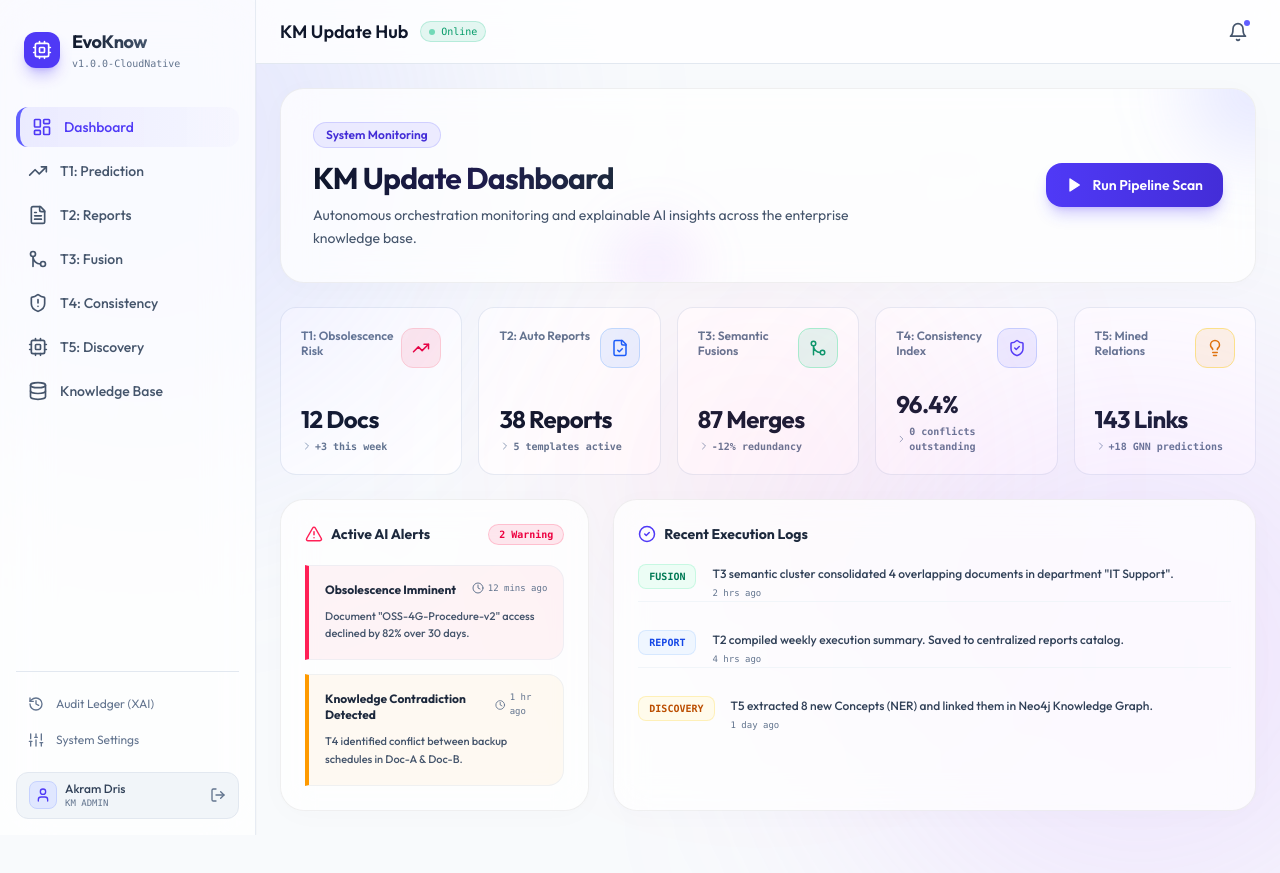
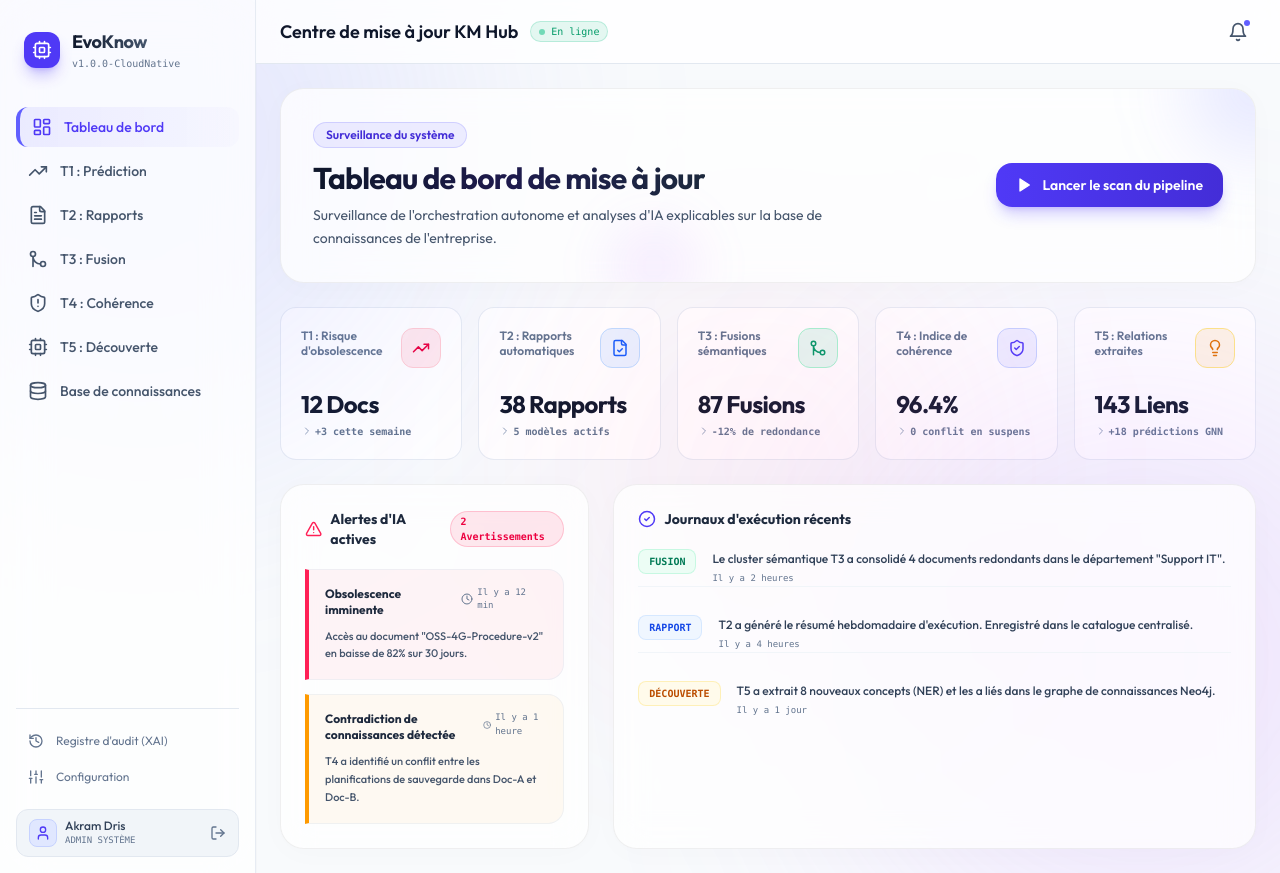
Before and after one commit to akram-dris/evo-know, a Vue app in the folder frontend/: page / in a window 1280 px wide. Before the commit the page ends 835 px from the top, so only its background shows below. Built offline with nearby package versions, Linux system fonts and the light colour scheme.

Commit message:
intl: translate all frontend application views, sidebar, header, and metadata into professional French

```diff
--- a/frontend/src/App.vue
+++ b/frontend/src/App.vue
@@ -49,31 +49,31 @@ onMounted(() => {
       <nav class="flex-1 space-y-1">
         <router-link to="/" class="flex items-center space-x-3 px-3 py-2.5 rounded-xl text-slate-600 hover:bg-slate-100 hover:text-slate-900 transition-all group">
           <LayoutDashboard class="h-5 w-5 group-hover:text-indigo-600 transition-colors" />
-          <span class="text-sm font-medium">Dashboard</span>
+          <span class="text-sm font-medium">Tableau de bord</span>
         </router-link>
         <router-link to="/prediction" class="flex items-center space-x-3 px-3 py-2.5 rounded-xl text-slate-600 hover:bg-slate-100 hover:text-slate-900 transition-all group">
           <TrendingUp class="h-5 w-5 group-hover:text-indigo-600 transition-colors" />
-          <span class="text-sm font-medium">T1: Prediction</span>
+          <span class="text-sm font-medium">T1 : Prédiction</span>
         </router-link>
         <router-link to="/reports" class="flex items-center space-x-3 px-3 py-2.5 rounded-xl text-slate-600 hover:bg-slate-100 hover:text-slate-900 transition-all group">
           <FileText class="h-5 w-5 group-hover:text-indigo-600 transition-colors" />
-          <span class="text-sm font-medium">T2: Reports</span>
+          <span class="text-sm font-medium">T2 : Rapports</span>
         </router-link>
         <router-link to="/fusion" class="flex items-center space-x-3 px-3 py-2.5 rounded-xl text-slate-600 hover:bg-slate-100 hover:text-slate-900 transition-all group">
           <GitMerge class="h-5 w-5 group-hover:text-indigo-600 transition-colors" />
-          <span class="text-sm font-medium">T3: Fusion</span>
+          <span class="text-sm font-medium">T3 : Fusion</span>
         </router-link>
         <router-link to="/consistency" class="flex items-center space-x-3 px-3 py-2.5 rounded-xl text-slate-600 hover:bg-slate-100 hover:text-slate-900 transition-all group">
           <ShieldAlert class="h-5 w-5 group-hover:text-indigo-600 transition-colors" />
-          <span class="text-sm font-medium">T4: Consistency</span>
+          <span class="text-sm font-medium">T4 : Cohérence</span>
         </router-link>
         <router-link to="/discovery" class="flex items-center space-x-3 px-3 py-2.5 rounded-xl text-slate-600 hover:bg-slate-100 hover:text-slate-900 transition-all group">
           <Cpu class="h-5 w-5 group-hover:text-indigo-600 transition-colors" />
-          <span class="text-sm font-medium">T5: Discovery</span>
+          <span class="text-sm font-medium">T5 : Découverte</span>
         </router-link>
         <router-link to="/knowledge-base" class="flex items-center space-x-3 px-3 py-2.5 rounded-xl text-slate-600 hover:bg-slate-100 hover:text-slate-900 transition-all group">
           <Database class="h-5 w-5 group-hover:text-indigo-600 transition-colors" />
-          <span class="text-sm font-medium">Knowledge Base</span>
+          <span class="text-sm font-medium">Base de connaissances</span>
         </router-link>
       </nav>
 
@@ -81,11 +81,11 @@ onMounted(() => {
       <div class="border-t border-slate-200 pt-4 space-y-1">
         <router-link to="/audit" class="flex items-center space-x-3 px-3 py-2 rounded-lg text-slate-500 hover:text-slate-800 transition-colors text-xs">
           <History class="h-4 w-4" />
-          <span>Audit Ledger (XAI)</span>
+          <span>Registre d'audit (XAI)</span>
         </router-link>
         <router-link to="/settings" class="flex items-center space-x-3 px-3 py-2 rounded-lg text-slate-500 hover:text-slate-800 transition-colors text-xs">
           <Sliders class="h-4 w-4" />
-          <span>System Settings</span>
+          <span>Configuration</span>
         </router-link>
         <div class="flex items-center justify-between px-3 py-2 mt-4 bg-slate-100 rounded-xl border border-slate-200">
           <div class="flex items-center space-x-2">
@@ -94,7 +94,7 @@ onMounted(() => {
             </div>
             <div class="truncate w-24">
               <p class="text-xs font-medium text-slate-700 truncate">Akram Dris</p>
-              <p class="text-[9px] text-slate-500 font-mono uppercase">KM Admin</p>
+              <p class="text-[9px] text-slate-500 font-mono uppercase">Admin Système</p>
             </div>
           </div>
           <button class="text-slate-500 hover:text-slate-700">
@@ -109,10 +109,10 @@ onMounted(() => {
       <!-- Navbar / Top Header -->
       <header class="h-16 border-b border-slate-200 bg-white/80 backdrop-blur-md flex items-center justify-between px-6 shrink-0 z-10">
         <div class="flex items-center space-x-3">
-          <h2 class="font-semibold text-lg text-slate-900">KM Update Hub</h2>
+          <h2 class="font-semibold text-lg text-slate-900">Centre de mise à jour KM Hub</h2>
           <div class="flex items-center space-x-1.5 px-2 py-0.5 rounded-full bg-emerald-500/10 border border-emerald-500/20 text-emerald-600">
             <span class="h-1.5 w-1.5 rounded-full bg-emerald-500 animate-pulse"></span>
-            <span class="text-[10px] font-mono font-medium">{{ systemStatus }}</span>
+            <span class="text-[10px] font-mono font-medium">En ligne</span>
           </div>
         </div>
         <div class="flex items-center space-x-2">
--- a/frontend/src/views/Audit.vue
+++ b/frontend/src/views/Audit.vue
@@ -1,11 +1,11 @@
 <template>
   <div class="space-y-6">
     <div class="bg-gradient-to-r from-white to-slate-100 p-6 rounded-2xl border border-slate-200 glass-panel shadow-xs">
-      <h1 class="text-2xl font-bold text-slate-900">XAI Audit Ledger</h1>
-      <p class="text-slate-600 text-sm mt-1">Audit trail and explainable AI descriptions for autonomous decisions.</p>
+      <h1 class="text-2xl font-bold text-slate-900">Registre d'audit XAI</h1>
+      <p class="text-slate-600 text-sm mt-1">Piste d'audit et descriptions d'IA explicables pour les décisions autonomes.</p>
     </div>
     <div class="p-6 bg-white border border-slate-200 rounded-2xl glass-panel text-slate-600 text-center py-20 shadow-xs">
-      XAI Audit Ledger is loaded. Revert automated AI fusions or review confidence calculations.
+      Le registre d'audit XAI est chargé. Annulez les fusions automatiques ou vérifiez les calculs de confiance.
     </div>
   </div>
 </template>
--- a/frontend/src/views/Consistency.vue
+++ b/frontend/src/views/Consistency.vue
@@ -1,11 +1,11 @@
 <template>
   <div class="space-y-6">
     <div class="bg-gradient-to-r from-white to-slate-100 p-6 rounded-2xl border border-slate-200 glass-panel shadow-xs">
-      <h1 class="text-2xl font-bold text-slate-900">T4: Automatic Consistency Analysis</h1>
-      <p class="text-slate-600 text-sm mt-1">Cross-referencing logic and contradictions checking using Neo4j networks.</p>
+      <h1 class="text-2xl font-bold text-slate-900">T4 : Analyse de cohérence automatique</h1>
+      <p class="text-slate-600 text-sm mt-1">Logique de croisement et vérification des contradictions à l'aide des réseaux Neo4j.</p>
     </div>
     <div class="p-6 bg-white border border-slate-200 rounded-2xl glass-panel text-slate-600 text-center py-20 shadow-xs">
-      T4 Consistency Module is loaded. Renders D3 force-directed maps of logical relationship links.
+      Le module de cohérence T4 est chargé. Affiche les cartes orientées force D3 des liens de relations logiques.
     </div>
   </div>
 </template>
--- a/frontend/src/views/Dashboard.vue
+++ b/frontend/src/views/Dashboard.vue
@@ -15,41 +15,41 @@ import {
 
 const stats = ref([
   {
-    name: 'T1: Obsolescence Risk',
+    name: "T1 : Risque d'obsolescence",
     value: '12 Docs',
-    change: '+3 this week',
+    change: '+3 cette semaine',
     icon: TrendingUp,
     color: 'text-rose-600 bg-rose-500/10 border-rose-200',
     hoverGlow: 'hover:shadow-rose-500/10 hover:border-rose-300'
   },
   {
-    name: 'T2: Auto Reports',
-    value: '38 Reports',
-    change: '5 templates active',
+    name: 'T2 : Rapports automatiques',
+    value: '38 Rapports',
+    change: '5 modèles actifs',
     icon: FileCheck,
     color: 'text-blue-600 bg-blue-500/10 border-blue-200',
     hoverGlow: 'hover:shadow-blue-500/10 hover:border-blue-300'
   },
   {
-    name: 'T3: Semantic Fusions',
-    value: '87 Merges',
-    change: '-12% redundancy',
+    name: 'T3 : Fusions sémantiques',
+    value: '87 Fusions',
+    change: '-12% de redondance',
     icon: GitMerge,
     color: 'text-emerald-600 bg-emerald-500/10 border-emerald-200',
     hoverGlow: 'hover:shadow-emerald-500/10 hover:border-emerald-300'
   },
   {
-    name: 'T4: Consistency Index',
+    name: 'T4 : Indice de cohérence',
     value: '96.4%',
-    change: '0 conflicts outstanding',
+    change: '0 conflit en suspens',
     icon: ShieldCheck,
     color: 'text-indigo-600 bg-indigo-500/10 border-indigo-200',
     hoverGlow: 'hover:shadow-indigo-500/10 hover:border-indigo-300'
   },
   {
-    name: 'T5: Mined Relations',
-    value: '143 Links',
-    change: '+18 GNN predictions',
+    name: 'T5 : Relations extraites',
+    value: '143 Liens',
+    change: '+18 prédictions GNN',
     icon: Lightbulb,
     color: 'text-amber-600 bg-amber-500/10 border-amber-200',
     hoverGlow: 'hover:shadow-amber-500/10 hover:border-amber-300'
@@ -57,14 +57,14 @@ const stats = ref([
 ])
 
 const recentAlerts = ref([
-  { id: 1, title: 'Obsolescence Imminent', desc: 'Document "OSS-4G-Procedure-v2" access declined by 82% over 30 days.', time: '12 mins ago', severity: 'high', bgClass: 'bg-rose-500/5 border-rose-100 border-l-rose-500' },
-  { id: 2, title: 'Knowledge Contradiction Detected', desc: 'T4 identified conflict between backup schedules in Doc-A & Doc-B.', time: '1 hr ago', severity: 'medium', bgClass: 'bg-amber-500/5 border-amber-100 border-l-amber-500' },
+  { id: 1, title: 'Obsolescence imminente', desc: 'Accès au document "OSS-4G-Procedure-v2" en baisse de 82% sur 30 jours.', time: 'Il y a 12 min', severity: 'high', bgClass: 'bg-rose-500/5 border-rose-100 border-l-rose-500' },
+  { id: 2, title: 'Contradiction de connaissances détectée', desc: 'T4 a identifié un conflit entre les planifications de sauvegarde dans Doc-A et Doc-B.', time: 'Il y a 1 heure', severity: 'medium', bgClass: 'bg-amber-500/5 border-amber-100 border-l-amber-500' },
 ])
 
 const recentActivity = ref([
-  { id: 1, type: 'Fusion', message: 'T3 semantic cluster consolidated 4 overlapping documents in department "IT Support".', time: '2 hrs ago', badgeColor: 'bg-emerald-50 text-emerald-700 border-emerald-200/50' },
-  { id: 2, type: 'Report', message: 'T2 compiled weekly execution summary. Saved to centralized reports catalog.', time: '4 hrs ago', badgeColor: 'bg-blue-50 text-blue-700 border-blue-200/50' },
-  { id: 3, type: 'Discovery', message: 'T5 extracted 8 new Concepts (NER) and linked them in Neo4j Knowledge Graph.', time: '1 day ago', badgeColor: 'bg-amber-50 text-amber-700 border-amber-200/50' },
+  { id: 1, type: 'Fusion', message: 'Le cluster sémantique T3 a consolidé 4 documents redondants dans le département "Support IT".', time: 'Il y a 2 heures', badgeColor: 'bg-emerald-50 text-emerald-700 border-emerald-200/50' },
+  { id: 2, type: 'Rapport', message: 'T2 a généré le résumé hebdomadaire d\'exécution. Enregistré dans le catalogue centralisé.', time: 'Il y a 4 heures', badgeColor: 'bg-blue-50 text-blue-700 border-blue-200/50' },
+  { id: 3, type: 'Découverte', message: 'T5 a extrait 8 nouveaux concepts (NER) et les a liés dans le graphe de connaissances Neo4j.', time: 'Il y a 1 jour', badgeColor: 'bg-amber-50 text-amber-700 border-amber-200/50' },
 ])
 </script>
 
@@ -79,20 +79,20 @@ const recentActivity = ref([
       <div class="relative z-10 flex flex-col md:flex-row justify-between items-start md:items-center gap-4">
         <div>
           <span class="inline-flex items-center px-3 py-1 rounded-full text-xs font-semibold bg-indigo-500/10 text-indigo-700 mb-3 border border-indigo-500/20">
-            System Monitoring
+            Surveillance du système
           </span>
           <h1 class="text-2xl md:text-3xl font-extrabold tracking-tight">
             <span class="bg-gradient-to-r from-slate-900 via-indigo-950 to-slate-800 bg-clip-text text-transparent">
-              KM Update Dashboard
+              Tableau de bord de mise à jour
             </span>
           </h1>
           <p class="text-slate-600 text-sm mt-2 max-w-xl leading-relaxed">
-            Autonomous orchestration monitoring and explainable AI insights across the enterprise knowledge base.
+            Surveillance de l'orchestration autonome et analyses d'IA explicables sur la base de connaissances de l'entreprise.
           </p>
         </div>
         <button class="bg-gradient-to-r from-indigo-600 to-indigo-700 hover:from-indigo-500 hover:to-indigo-600 text-white font-semibold text-sm px-5 py-3 rounded-2xl flex items-center space-x-2.5 shadow-lg shadow-indigo-600/25 hover:shadow-indigo-600/35 hover:-translate-y-0.5 transition-all duration-200 cursor-pointer group">
           <Play class="h-4 w-4 fill-current transition-transform group-hover:scale-110" />
-          <span>Run Pipeline Scan</span>
+          <span>Lancer le scan du pipeline</span>
         </button>
       </div>
     </div>
@@ -125,9 +125,9 @@ const recentActivity = ref([
         <div class="flex justify-between items-center">
           <h2 class="font-bold text-slate-800 text-sm flex items-center space-x-2">
             <AlertTriangle class="h-4.5 w-4.5 text-rose-500" />
-            <span>Active AI Alerts</span>
+            <span>Alertes d'IA actives</span>
           </h2>
-          <span class="bg-rose-500/10 border border-rose-500/20 text-rose-600 text-[10px] font-mono px-2.5 py-0.5 rounded-full font-bold">2 Warning</span>
+          <span class="bg-rose-500/10 border border-rose-500/20 text-rose-600 text-[10px] font-mono px-2.5 py-0.5 rounded-full font-bold">2 Avertissements</span>
         </div>
 
         <div class="space-y-3.5">
@@ -150,7 +150,7 @@ const recentActivity = ref([
       <div class="lg:col-span-2 bg-white/90 border border-slate-200/80 p-6 rounded-3xl space-y-5 glass-panel shadow-sm">
         <h2 class="font-bold text-slate-800 text-sm flex items-center space-x-2">
           <CheckCircle2 class="h-4.5 w-4.5 text-indigo-600" />
-          <span>Recent Execution Logs</span>
+          <span>Journaux d'exécution récents</span>
         </h2>
 
         <div class="divide-y divide-slate-100 space-y-3.5">
--- a/frontend/src/views/Discovery.vue
+++ b/frontend/src/views/Discovery.vue
@@ -1,11 +1,11 @@
 <template>
   <div class="space-y-6">
     <div class="bg-gradient-to-r from-white to-slate-100 p-6 rounded-2xl border border-slate-200 glass-panel shadow-xs">
-      <h1 class="text-2xl font-bold text-slate-900">T5: Automatic Knowledge Discovery</h1>
-      <p class="text-slate-600 text-sm mt-1">Extracting concepts and discovering associations via NER & GNNs.</p>
+      <h1 class="text-2xl font-bold text-slate-900">T5 : Découverte de connaissances automatique</h1>
+      <p class="text-slate-600 text-sm mt-1">Extraction de concepts et découverte d'associations via NER et GNN.</p>
     </div>
     <div class="p-6 bg-white border border-slate-200 rounded-2xl glass-panel text-slate-600 text-center py-20 shadow-xs">
-      T5 Discovery Module is loaded. Handles ingestion of raw data streams, NER extraction, and link generation.
+      Le module de découverte T5 est chargé. Gère l'ingestion des flux de données brutes, l'extraction NER et la génération de liens.
     </div>
   </div>
 </template>
--- a/frontend/src/views/Fusion.vue
+++ b/frontend/src/views/Fusion.vue
@@ -1,11 +1,11 @@
 <template>
   <div class="space-y-6">
     <div class="bg-gradient-to-r from-white to-slate-100 p-6 rounded-2xl border border-slate-200 glass-panel shadow-xs">
-      <h1 class="text-2xl font-bold text-slate-900">T3: Intelligent Knowledge Fusion</h1>
-      <p class="text-slate-600 text-sm mt-1">Consolidation of duplicate documents using K-Means and DBSCAN clustering.</p>
+      <h1 class="text-2xl font-bold text-slate-900">T3 : Fusion de connaissances intelligente</h1>
+      <p class="text-slate-600 text-sm mt-1">Consolidation des documents doublons à l'aide du clustering K-Means et DBSCAN.</p>
     </div>
     <div class="p-6 bg-white border border-slate-200 rounded-2xl glass-panel text-slate-600 text-center py-20 shadow-xs">
-      T3 Fusion Module is loaded. Visualizes 2D embeddings projections and side-by-side merge differences.
+      Le module de fusion T3 est chargé. Visualise les projections d'embeddings en 2D et les différences de fusion côte à côte.
     </div>
   </div>
 </template>
--- a/frontend/src/views/KnowledgeBase.vue
+++ b/frontend/src/views/KnowledgeBase.vue
@@ -1,11 +1,11 @@
 <template>
   <div class="space-y-6">
     <div class="bg-gradient-to-r from-white to-slate-100 p-6 rounded-2xl border border-slate-200 glass-panel shadow-xs">
-      <h1 class="text-2xl font-bold text-slate-900">Knowledge Base Catalog</h1>
-      <p class="text-slate-600 text-sm mt-1">Full-text search, semantic search and knowledge sheets management.</p>
+      <h1 class="text-2xl font-bold text-slate-900">Catalogue de la base de connaissances</h1>
+      <p class="text-slate-600 text-sm mt-1">Recherche plein texte, recherche sémantique et gestion des fiches de connaissances.</p>
     </div>
     <div class="p-6 bg-white border border-slate-200 rounded-2xl glass-panel text-slate-600 text-center py-20 shadow-xs">
-      Knowledge Base Catalog is loaded. Access details cards, apply filters, or trigger document editing.
+      Le catalogue de la base de connaissances est chargé. Accédez aux cartes de détails, appliquez des filtres ou lancez l'édition de documents.
     </div>
   </div>
 </template>
--- a/frontend/src/views/Prediction.vue
+++ b/frontend/src/views/Prediction.vue
@@ -1,11 +1,11 @@
 <template>
   <div class="space-y-6">
     <div class="bg-gradient-to-r from-white to-slate-100 p-6 rounded-2xl border border-slate-200 glass-panel shadow-xs">
-      <h1 class="text-2xl font-bold text-slate-900">T1: Prediction of Update Needs</h1>
-      <p class="text-slate-600 text-sm mt-1">Obsolescence and decay forecasting using LSTM & Prophet models.</p>
+      <h1 class="text-2xl font-bold text-slate-900">T1 : Prédiction des besoins de mise à jour</h1>
+      <p class="text-slate-600 text-sm mt-1">Prévision de l'obsolescence et du déclin à l'aide des modèles LSTM et Prophet.</p>
     </div>
     <div class="p-6 bg-white border border-slate-200 rounded-2xl glass-panel text-slate-600 text-center py-20 shadow-xs">
-      T1 Prediction Module is loaded. Select forecasting models and upload logs to initiate prediction.
+      Le module de prédiction T1 est chargé. Sélectionnez les modèles de prévision et téléchargez les journaux pour lancer la prédiction.
     </div>
   </div>
 </template>
--- a/frontend/src/views/Reports.vue
+++ b/frontend/src/views/Reports.vue
@@ -1,11 +1,11 @@
 <template>
   <div class="space-y-6">
     <div class="bg-gradient-to-r from-white to-slate-100 p-6 rounded-2xl border border-slate-200 glass-panel shadow-xs">
-      <h1 class="text-2xl font-bold text-slate-900">T2: Auto-Generated Reports</h1>
-      <p class="text-slate-600 text-sm mt-1">Automatic markdown reports and LLM NLG content synthesis.</p>
+      <h1 class="text-2xl font-bold text-slate-900">T2 : Rapports générés automatiquement</h1>
+      <p class="text-slate-600 text-sm mt-1">Rapports markdown automatiques et synthèse de contenu LLM NLG.</p>
     </div>
     <div class="p-6 bg-white border border-slate-200 rounded-2xl glass-panel text-slate-600 text-center py-20 shadow-xs">
-      T2 Reports Module is loaded. Renders generated reports with highlighted source citations.
+      Le module de rapports T2 est chargé. Affiche les rapports générés avec mise en évidence des citations sources.
     </div>
   </div>
 </template>
--- a/frontend/src/views/Settings.vue
+++ b/frontend/src/views/Settings.vue
@@ -1,11 +1,11 @@
 <template>
   <div class="space-y-6">
     <div class="bg-gradient-to-r from-white to-slate-100 p-6 rounded-2xl border border-slate-200 glass-panel shadow-xs">
-      <h1 class="text-2xl font-bold text-slate-900">System Settings</h1>
-      <p class="text-slate-600 text-sm mt-1">Configure models hyperparameters, LLM keys, and corporate connectors.</p>
+      <h1 class="text-2xl font-bold text-slate-900">Paramètres du système</h1>
+      <p class="text-slate-600 text-sm mt-1">Configurez les hyperparamètres des modèles, les clés LLM et les connecteurs d'entreprise.</p>
     </div>
     <div class="p-6 bg-white border border-slate-200 rounded-2xl glass-panel text-slate-600 text-center py-20 shadow-xs">
-      Settings Module is loaded. Admin options: adjust Apriori metrics or register webhooks.
+      Le module de paramètres est chargé. Options administrateur : ajustez les métriques Apriori ou enregistrez des webhooks.
     </div>
   </div>
 </template>
```
